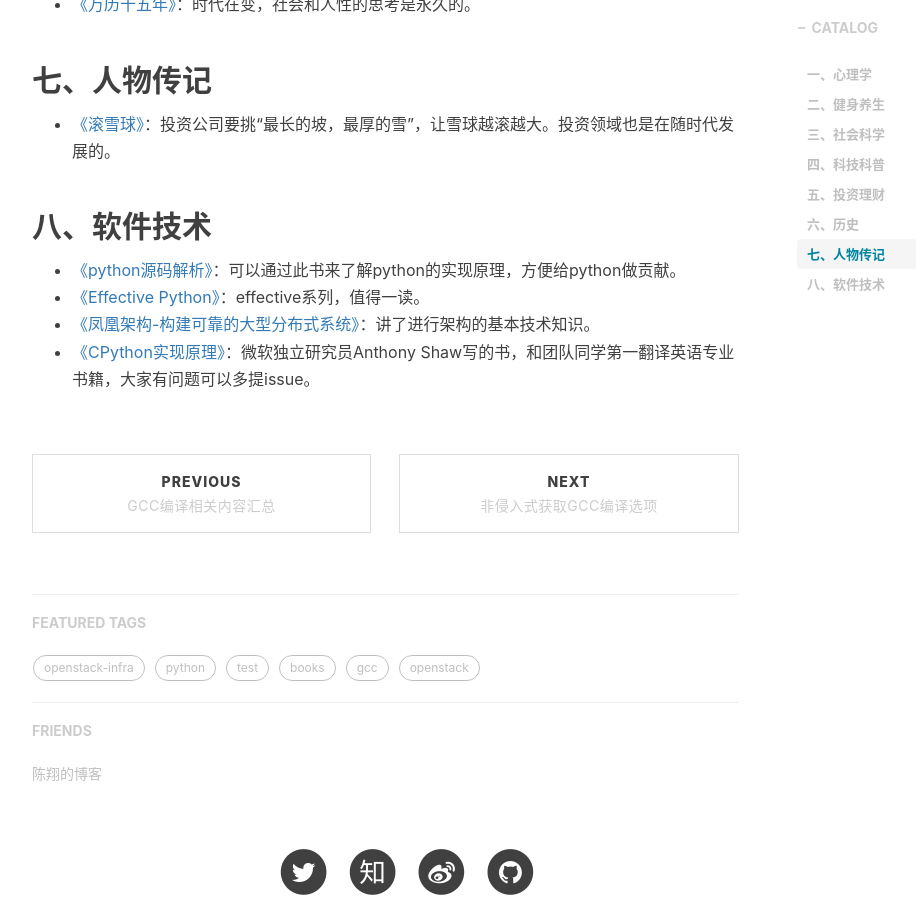
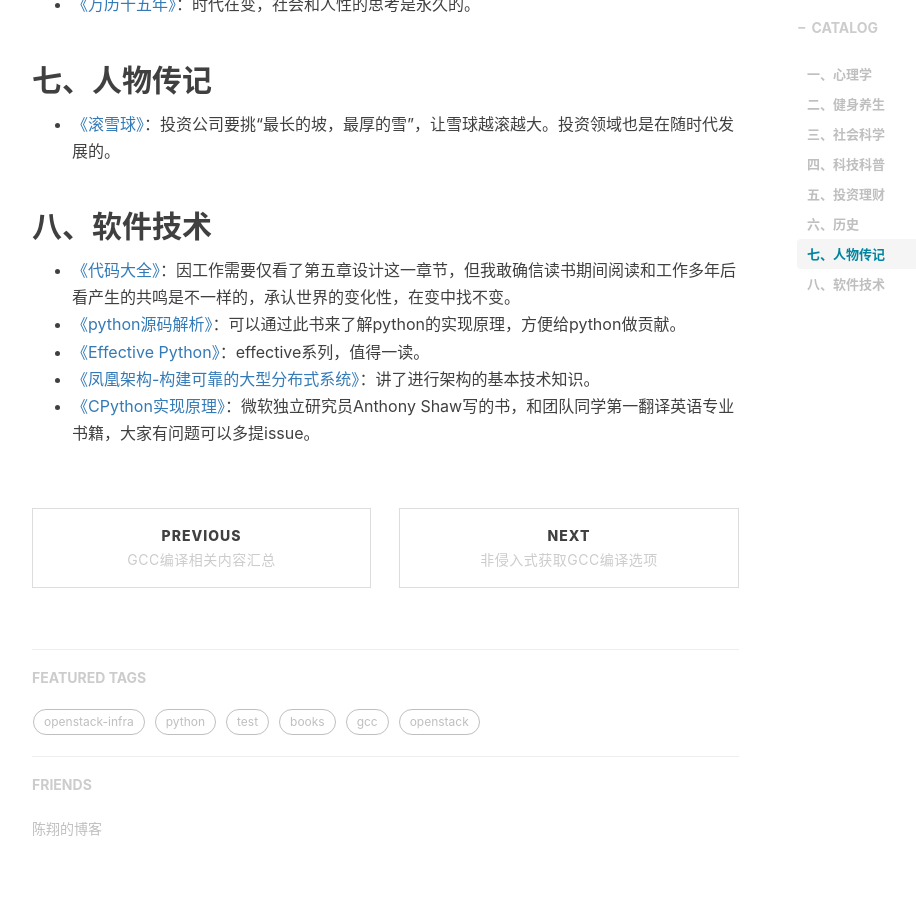
Before and after one commit to shihai1991/shihai1991.github.io, a Jekyll site: the page built from _posts/2021-11-23-个人阅读书单推荐.md, in a window 1280 px wide and 900 px high, scrolled down 1800 px. Shown: the whole window, without its empty margins (233-1149 px from the left). Built offline with Jekyll 4.4.1, drawn with Linux system fonts in a browser that asks for light colours; nearby versions of some CDN libraries; comment, search, counter and statistics services are not loaded.

Commit message:
Update 2021-11-23-个人阅读书单推荐.md

```diff
--- a/_posts/2021-11-23-个人阅读书单推荐.md
+++ b/_posts/2021-11-23-个人阅读书单推荐.md
@@ -38,6 +38,7 @@
 - [《滚雪球》](https://book.douban.com/subject/3605924/)：投资公司要挑“最长的坡，最厚的雪”，让雪球越滚越大。投资领域也是在随时代发展的。
 
 ## 八、软件技术
+- [《代码大全》](https://book.douban.com/subject/1477390/)：因工作需要仅看了第五章设计这一章节，但我敢确信读书期间阅读和工作多年后看产生的共鸣是不一样的，承认世界的变化性，在变中找不变。
 - [《python源码解析》](https://book.douban.com/subject/3117898/)：可以通过此书来了解python的实现原理，方便给python做贡献。
 - [《Effective Python》](https://book.douban.com/subject/26709315/)：effective系列，值得一读。
 - [《凤凰架构-构建可靠的大型分布式系统》](https://icyfenix.cn/)：讲了进行架构的基本技术知识。
```
